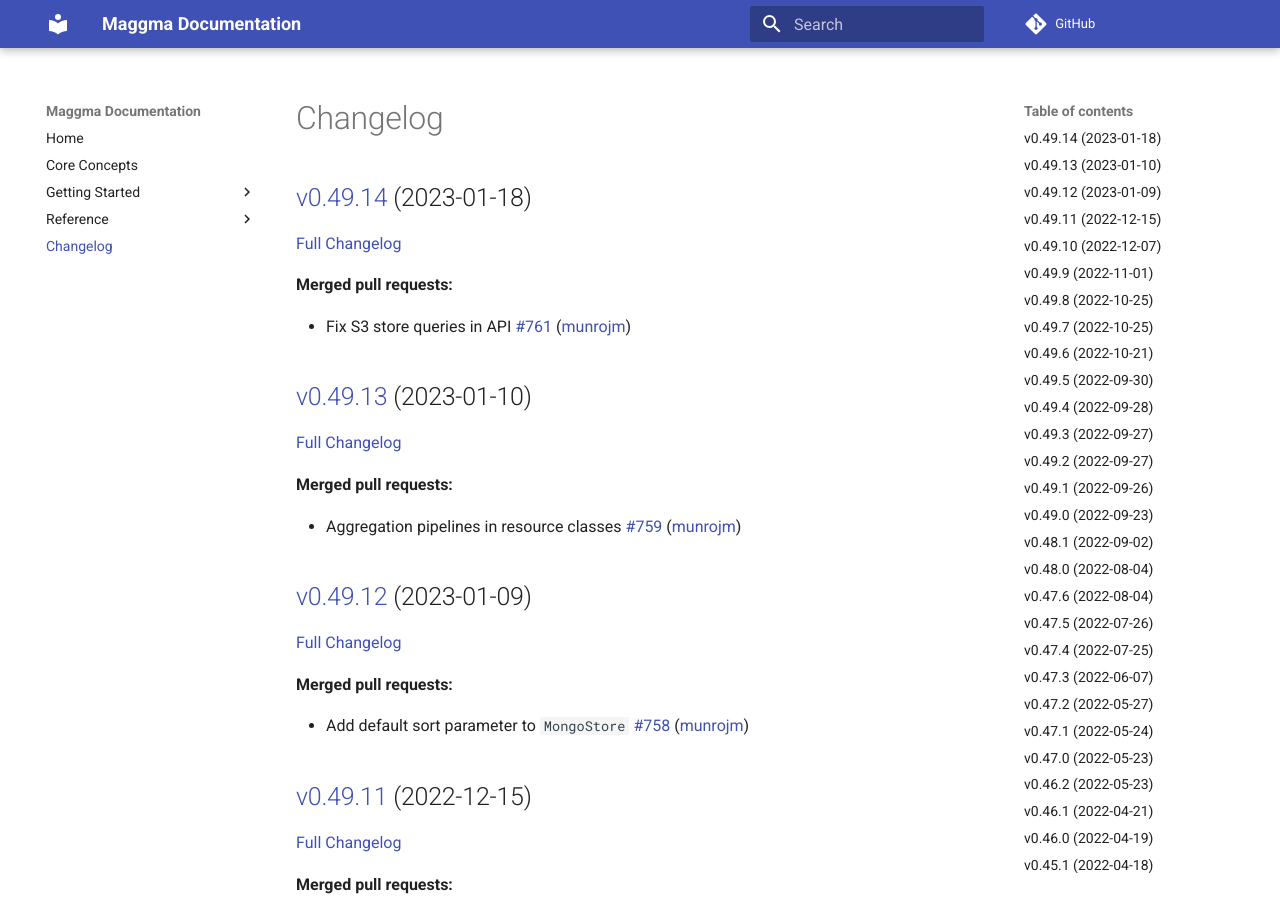
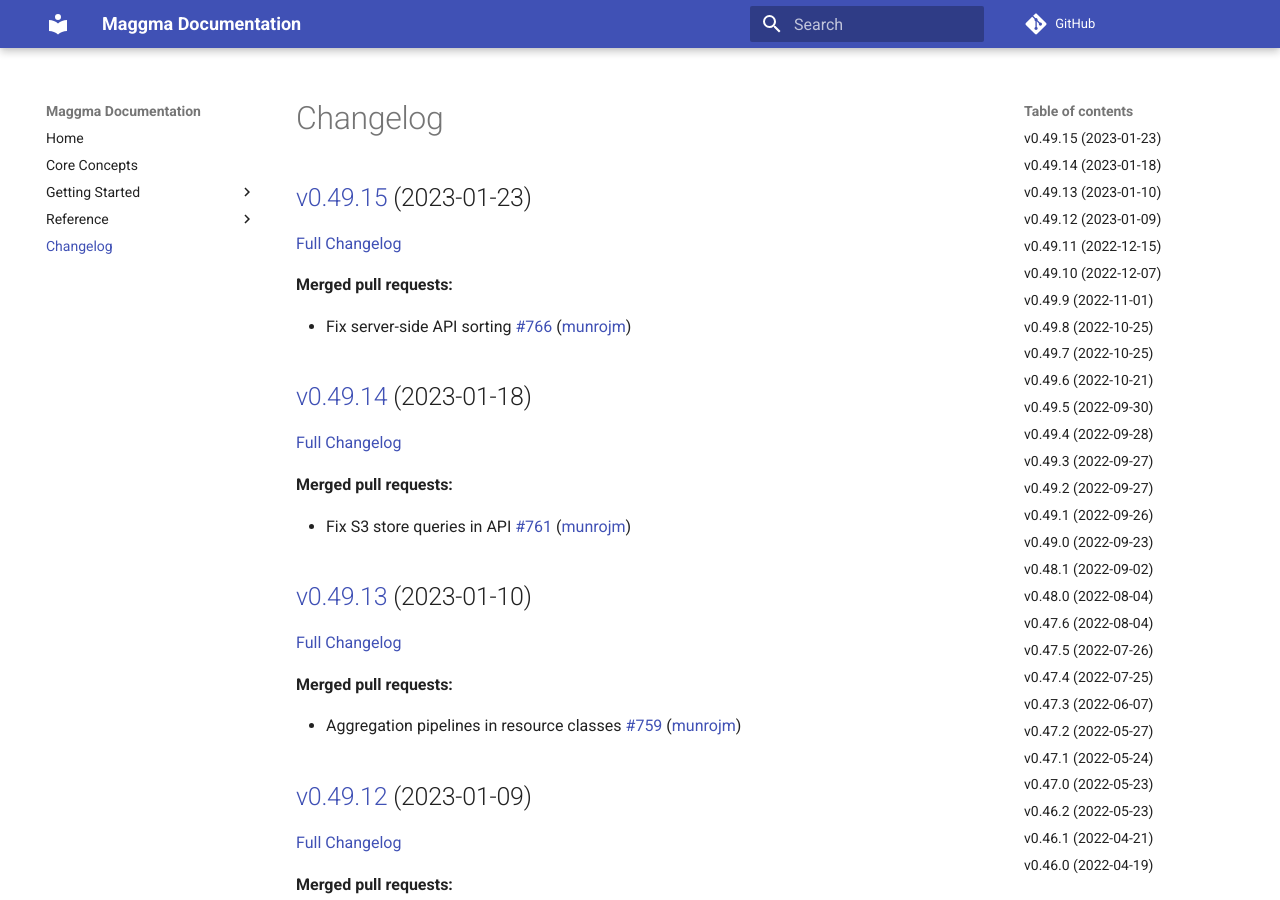
Before and after one commit to materialsproject/maggma, an MkDocs documentation site: the page built from docs/CHANGELOG.md, in a window 1280 px wide and 900 px high. Built offline with MkDocs 1.6.1 and Material for MkDocs 9.7.7, drawn with Linux system fonts in a browser that asks for light colours; comment, search, counter and statistics services are not loaded; some of the changed text lies outside the part shown.

Commit message:
Updated CHANGELOG.md

```diff
--- a/docs/CHANGELOG.md
+++ b/docs/CHANGELOG.md
@@ -1,4 +1,12 @@
 # Changelog
+
+## [v0.49.15](https://github.com/materialsproject/maggma/tree/v0.49.15) (2023-01-23)
+
+[Full Changelog](https://github.com/materialsproject/maggma/compare/v0.49.14...v0.49.15)
+
+**Merged pull requests:**
+
+- Fix server-side API sorting [\#766](https://github.com/materialsproject/maggma/pull/766) ([munrojm](https://github.com/munrojm))
 
 ## [v0.49.14](https://github.com/materialsproject/maggma/tree/v0.49.14) (2023-01-18)
 
@@ -359,19 +367,19 @@
 
 ## [v0.36.0](https://github.com/materialsproject/maggma/tree/v0.36.0) (2021-12-06)
 
-[Full Changelog](https://github.com/materialsproject/maggma/compare/v0.35.0...v0.36.0)
+[Full Changelog](https://github.com/materialsproject/maggma/compare/v0.34.0...v0.36.0)
 
 **Merged pull requests:**
 
 - Added on-disk MongoDB compatible MontyStore [\#514](https://github.com/materialsproject/maggma/pull/514) ([utf](https://github.com/utf))
 
+## [v0.34.0](https://github.com/materialsproject/maggma/tree/v0.34.0) (2021-12-01)
+
+[Full Changelog](https://github.com/materialsproject/maggma/compare/v0.35.0...v0.34.0)
+
 ## [v0.35.0](https://github.com/materialsproject/maggma/tree/v0.35.0) (2021-12-01)
 
-[Full Changelog](https://github.com/materialsproject/maggma/compare/v0.34.0...v0.35.0)
-
-## [v0.34.0](https://github.com/materialsproject/maggma/tree/v0.34.0) (2021-12-01)
-
-[Full Changelog](https://github.com/materialsproject/maggma/compare/v0.33.2...v0.34.0)
+[Full Changelog](https://github.com/materialsproject/maggma/compare/v0.33.2...v0.35.0)
 
 **Merged pull requests:**
 
```
